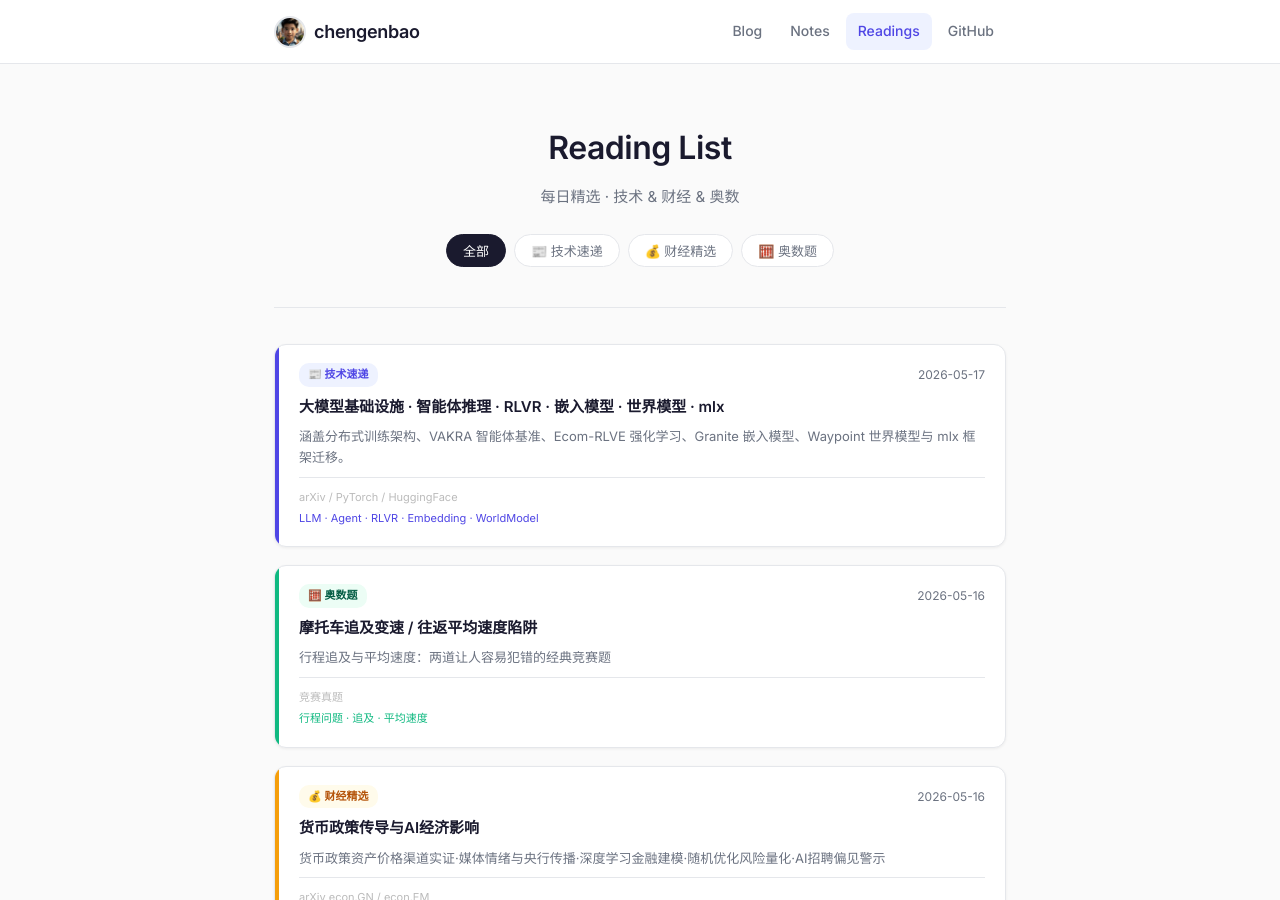
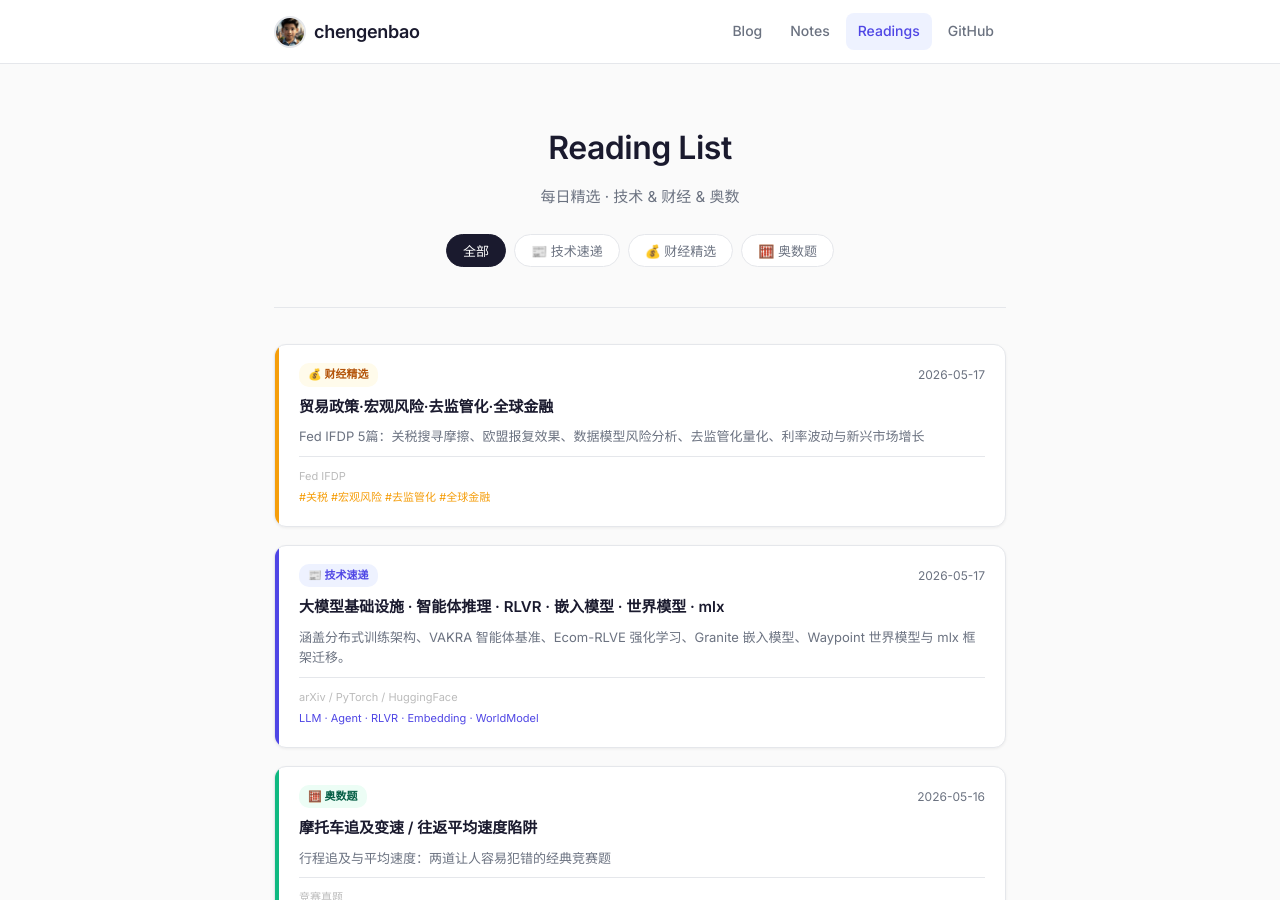
Before and after one commit to chengenbao/chengenbao.github.io, a Jekyll site: the page built from reading-list/index.md, in a window 1280 px wide and 900 px high. Built offline with Jekyll 4.4.1, drawn with Linux system fonts in a browser that asks for light colours.

Commit message:
update reading list index finance 2026-05-17

```diff
--- a/reading-list/index.md
+++ b/reading-list/index.md
@@ -18,6 +18,22 @@ permalink: /reading-list/
   </div>
 
   <div class="rl-grid">
+<a class="rl-card finance" href="/reading-list/2026-05-17-finance-daily/">
+  <div class="rl-accent"></div>
+  <div class="rl-body">
+    <div class="rl-top">
+      <span class="rl-badge finance">💰 财经精选</span>
+      <time>2026-05-17</time>
+    </div>
+    <h2>贸易政策·宏观风险·去监管化·全球金融</h2>
+    <p>Fed IFDP 5篇：关税搜寻摩擦、欧盟报复效果、数据模型风险分析、去监管化量化、利率波动与新兴市场增长</p>
+    <div class="rl-meta">
+      <span class="rl-source">Fed IFDP</span>
+      <span class="rl-tags">#关税 #宏观风险 #去监管化 #全球金融</span>
+    </div>
+  </div>
+</a>
+
 <a class="rl-card tech" href="/reading-list/2026-05-17-tech-daily/">
   <div class="rl-accent"></div>
   <div class="rl-body">
```
